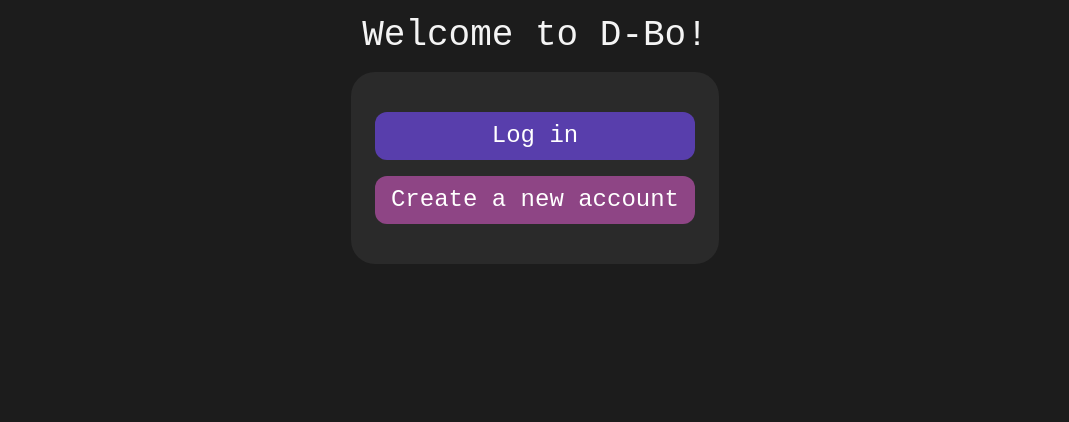
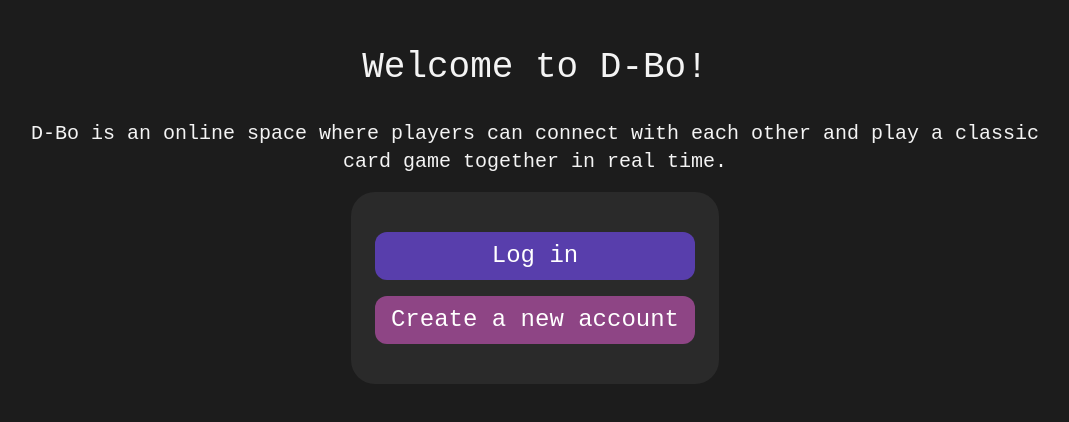
Before and after one commit to b1gd3vd0g/d-bo, a React (Vite) app in the folder frontend/: page /welcome in a window 1280 px wide. Shown: the top 422 px of the page, without its empty margins (105-1174 px from the left). Built offline with nearby package versions, Linux system fonts and the light colour scheme; a web font is replaced by a local one.

Commit message:
STYLE - define PrimaryButton and SecondaryButton components - remove default button utility classes - make ChoiceForm component on WelcomePage use the new components - Add a short blurb on the welcome page describing the purpose of the app

```diff
--- a/frontend/src/pages/welcome.tsx
+++ b/frontend/src/pages/welcome.tsx
@@ -1,6 +1,7 @@
 import { useState } from 'react';
 import { FormGroup } from '../reusable/form';
 import { Box } from '../reusable/containers';
+import { PrimaryButton, SecondaryButton } from '../reusable/buttons';
 
 type UserChoice = 'undecided' | 'login' | 'register';
 
@@ -25,7 +26,11 @@ export default function WelcomePage() {
 
   return (
     <>
-      <h1>Welcome to D-Bo!</h1>
+      <h1 className='pt-12'>Welcome to D-Bo!</h1>
+      <p className='mx-auto my-4 w-4/5 text-center'>
+        D-Bo is an online space where players can connect with each other and
+        play a classic card game together in real time.
+      </p>
       <Box className='m-auto'>{form}</Box>
     </>
   );
@@ -34,12 +39,12 @@ export default function WelcomePage() {
 function ChoiceForm({ setChoice }: WelcomeFormProps) {
   return (
     <>
-      <button className='w-1/1' onClick={() => setChoice('login')}>
+      <PrimaryButton className='w-1/1' onClick={() => setChoice('login')}>
         Log in
-      </button>
-      <button className='bg-accent-2' onClick={() => setChoice('register')}>
+      </PrimaryButton>
+      <SecondaryButton onClick={() => setChoice('register')}>
         Create a new account
-      </button>
+      </SecondaryButton>
     </>
   );
 }
--- /dev/null
+++ b/frontend/src/reusable/buttons.tsx
@@ -0,0 +1,37 @@
+interface ButtonProps {
+  children: React.ReactElement | string;
+  /** The extra class names to add. These will override any conflicting default classes. */
+  className?: string;
+  /** The function to be executed when the button is clicked. */
+  onClick: () => void;
+}
+
+export function PrimaryButton({
+  children,
+  className = '',
+  onClick
+}: ButtonProps) {
+  return (
+    <button
+      className={`bg-accent-1 text-fg-2 mx-auto my-4 block rounded-xl px-4 py-2 text-2xl ${className}`}
+      onClick={onClick}
+    >
+      {children}
+    </button>
+  );
+}
+
+export function SecondaryButton({
+  children,
+  className = '',
+  onClick
+}: ButtonProps) {
+  return (
+    <button
+      className={`bg-accent-2 text-fg-2 mx-auto my-4 block rounded-xl px-4 py-2 text-2xl ${className}`}
+      onClick={onClick}
+    >
+      {children}
+    </button>
+  );
+}
--- a/frontend/src/style.css
+++ b/frontend/src/style.css
@@ -36,8 +36,8 @@
     @apply text-xl;
   }
 
-  button {
-    @apply bg-accent-1 text-fg-2 mx-auto my-4 block rounded-xl px-4 py-2 text-2xl;
+  p {
+    @apply text-xl;
   }
 
   input,
```
